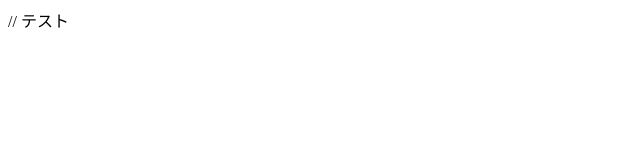
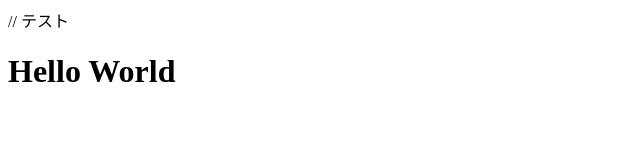
Before and after one commit to juju193kun/test, a plain HTML site: page index.html in a window 1280 px wide. Shown: the whole page, without its empty margins (0-640 px from the left). Drawn offline with Linux system fonts and the light colour scheme.

Commit message:
Update index.html

```diff
--- a/index.html
+++ b/index.html
@@ -1 +1,5 @@
 // テスト
+
+<body>
+  <h1>Hello World</h1>
+</body>
```
